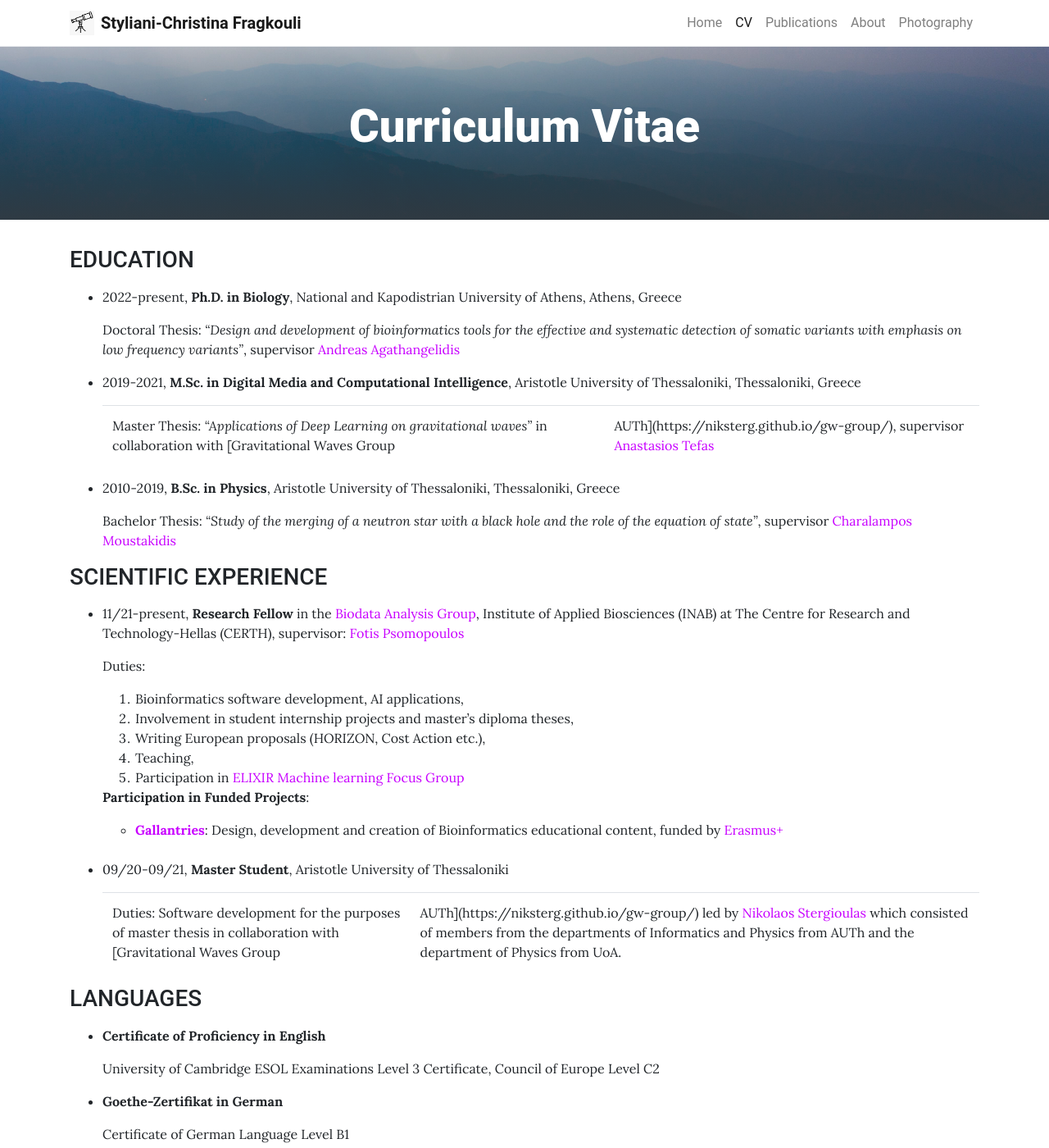
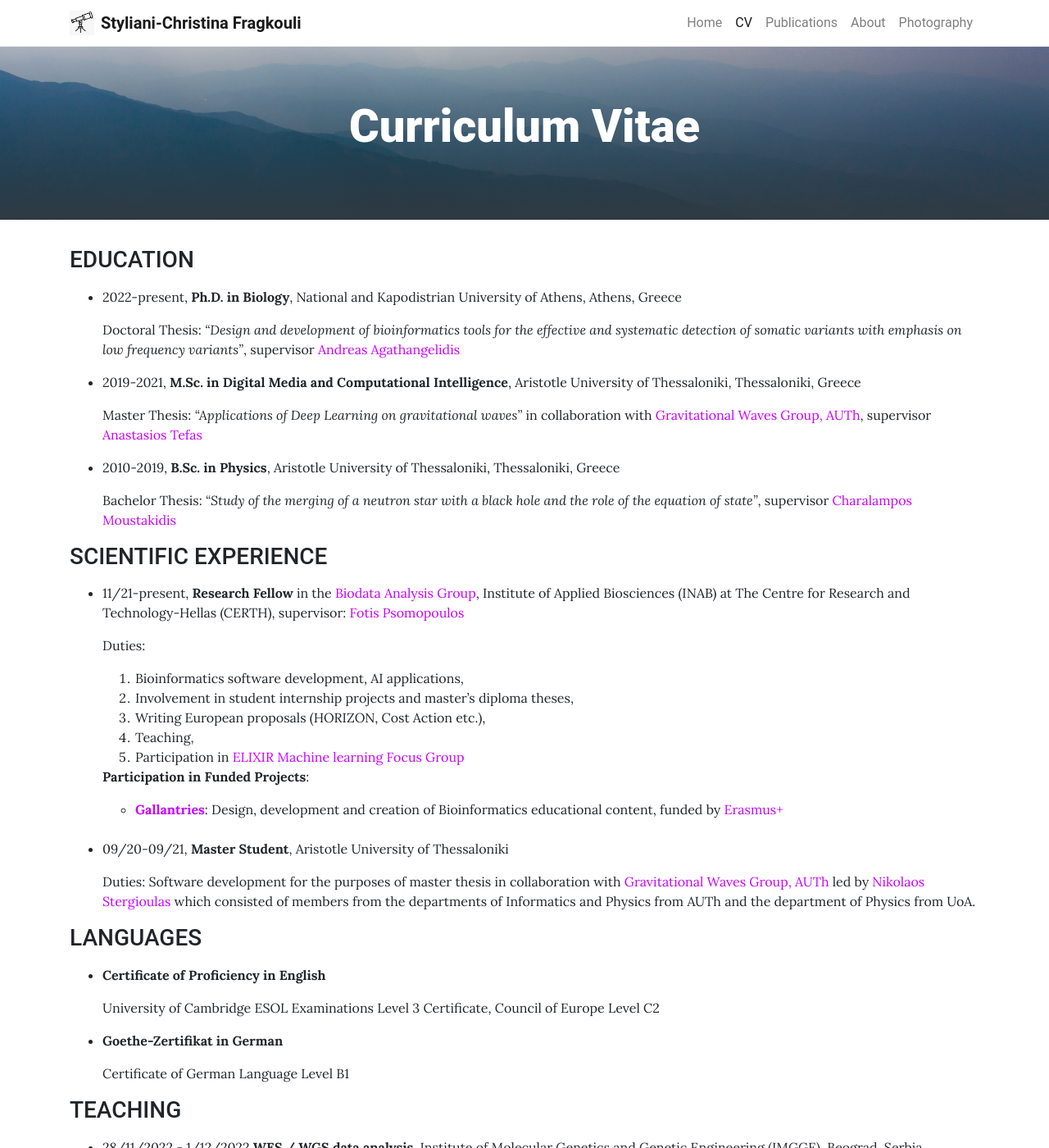
Before and after one commit to sfragkoul/sfragkoul.github.io, a Jekyll site: the page built from pages/CV.md, in a window 1280 px wide and 1400 px high. Shown: the whole window at 82% size. Built offline with Jekyll 4.4.1, drawn with Linux system fonts in a browser that asks for light colours.

Commit message:
Update CV.md

```diff
--- a/pages/CV.md
+++ b/pages/CV.md
@@ -16,7 +16,7 @@ background: /assets/img/groupLogo/CV.jpg
 
 - 2019-2021,    **M.Sc. in Digital Media and Computational Intelligence**, Aristotle University of Thessaloniki, Thessaloniki, Greece
 
-   Master Thesis: *"Applications of Deep Learning on gravitational waves"* in collaboration with [Gravitational Waves Group|AUTh](https://niksterg.github.io/gw-group/), supervisor [Anastasios Tefas](https://scholar.google.com/citations?user=4stOS3YAAAAJ&hl=en)
+   Master Thesis: *"Applications of Deep Learning on gravitational waves"* in collaboration with [Gravitational Waves Group, AUTh](https://niksterg.github.io/gw-group/), supervisor [Anastasios Tefas](https://scholar.google.com/citations?user=4stOS3YAAAAJ&hl=en)
 
 - 2010-2019,    **B.Sc. in Physics**, Aristotle University of Thessaloniki, Thessaloniki, Greece
 
@@ -44,7 +44,7 @@ background: /assets/img/groupLogo/CV.jpg
 
 - 09/20-09/21, 	**Master Student**, Aristotle University of Thessaloniki
 
-   Duties: Software development for the purposes of master thesis in collaboration with [Gravitational Waves Group|AUTh](https://niksterg.github.io/gw-group/) led by [Nikolaos Stergioulas](https://scholar.google.gr/citations?user=AXlRP8EAAAAJ&hl=el) which consisted of members from the departments of Informatics and Physics from AUTh and the department of Physics from UoA.
+   Duties: Software development for the purposes of master thesis in collaboration with [Gravitational Waves Group, AUTh](https://niksterg.github.io/gw-group/) led by [Nikolaos Stergioulas](https://scholar.google.gr/citations?user=AXlRP8EAAAAJ&hl=el) which consisted of members from the departments of Informatics and Physics from AUTh and the department of Physics from UoA.
 
 
 ### LANGUAGES
```
